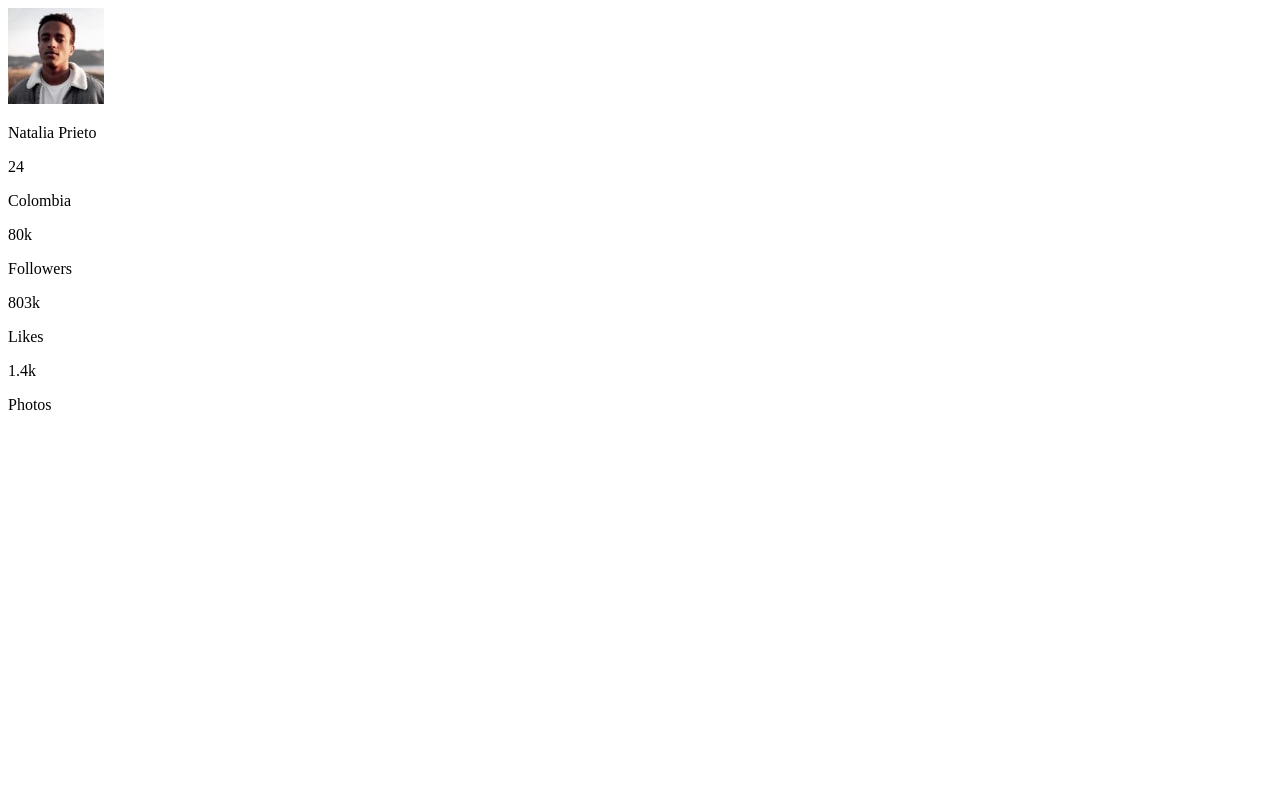
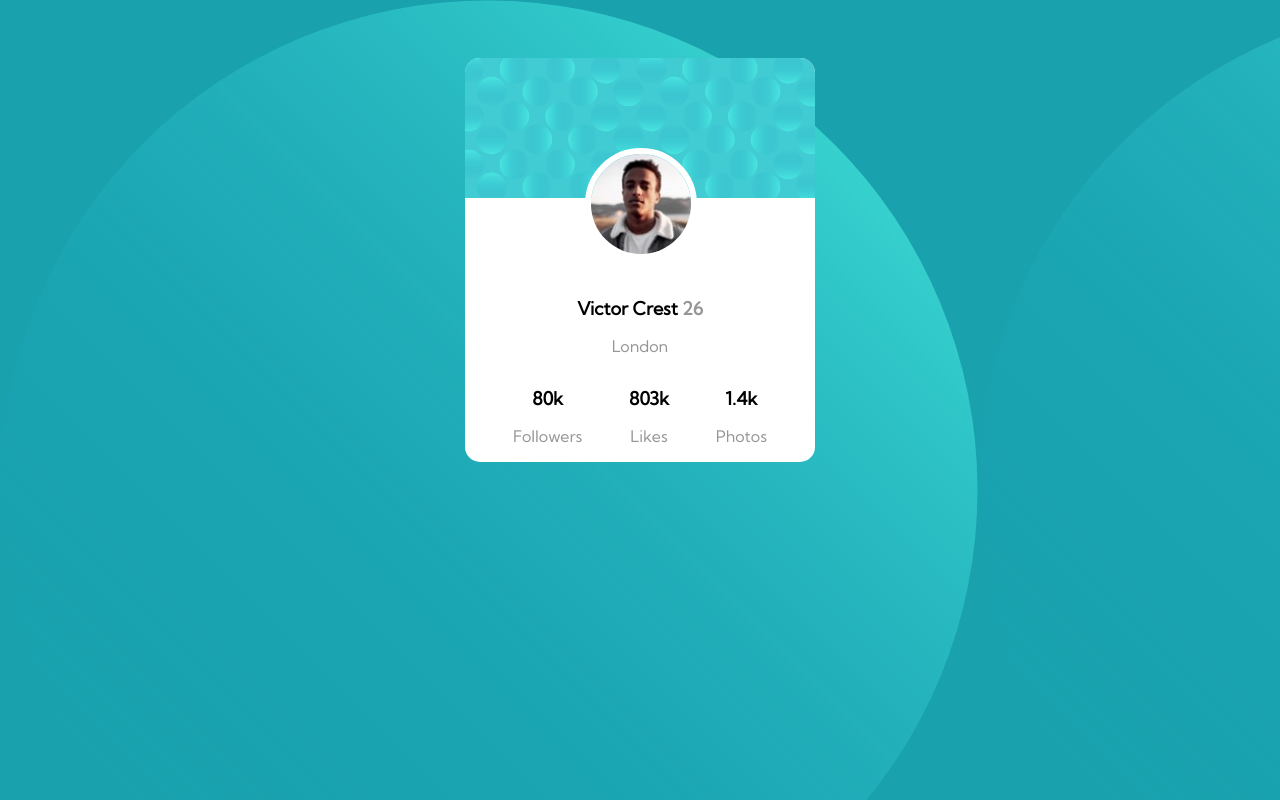
Before and after one commit to nprietoc/project-card-component, a plain HTML site: page index.html in a window 1280 px wide. Drawn offline with Linux system fonts and the light colour scheme; files whose address does not match are found by name.

Commit message:
multiples cambios: *html: se crea el componente card para mostrar la inform del usuario. *css: agregue los estilos para componente card

```diff
--- a/index.html
+++ b/index.html
@@ -4,30 +4,40 @@
     <meta charset="UTF-8">
     <meta name="viewport" content="width=device-width, initial-scale=1.0">
     <title>Card</title>
+    <link rel="stylesheet" href="src/css/styles.css">
+    <link rel="preconnect" href="https://fonts.gstatic.com">
+<link href="https://fonts.googleapis.com/css2?family=Kumbh+Sans&display=swap" rel="stylesheet">
+
 </head>
-<body>
-    <img src="src/img/image-victor.jpg" alt="imagen Victor">
-    <main class="principal">
-        <article>
-            <p>Natalia Prieto</p>
-        </article>
-        <article>
-            <p>24</p>
-        </article>
-        <article>
-            <p>Colombia</p>
-        </article>
-        <article>
-            <p>80k</p>
-            <p>Followers</p>
-        </article>
-        <article>
-            <p>803k</p>
-            <p>Likes</p>
-        </article>
-        <article>
-            <p>1.4k</p>
-            <p>Photos</p>
+<body class="principal">
+    <main class="flex">
+
+        <article class="card">
+            <img class="card-head" src="src/img/bg-pattern-card.svg" alt="pattern card">
+
+            <div class="imagen">
+                <img class="imagen-head" src="src/img/image-victor.jpg" alt="imagen Victor">
+                <h1 class="nombre-card"> Victor Crest
+                <span>26</span>
+                </h1>
+                <p class="pais">London</p>
+            </div>
+
+            <div class="footer">
+                <div>
+                    <h2>80k</h2>
+                    <p class="descriptiva">Followers</p>
+                </div>
+                <div>
+                    <h2>803k</h2>
+                    <p class="descriptiva">Likes</p>
+                </div>
+                <div>
+                    <h2>1.4k</h2>
+                    <p class="descriptiva">Photos</p>
+                </div>
+            </div>
+
         </article>
     </main>
 </body>
--- /dev/null
+++ b/src/css/styles.css
@@ -0,0 +1,69 @@
+.principal{
+    background: hsl(185, 75%, 39%);
+    font-family: 'Kumbh Sans', sans-serif;
+    background-image: url(file:///C:/Users/Dell/AppData/Local/Temp/Rar$DIa0.571/bg-pattern-top.svg);
+
+}
+
+.flex{
+    display: flex;
+    justify-content: center;
+    align-items: center;
+
+}
+
+.card{
+    background-color: white;
+    margin: 50px 80px 50px 80px;
+    position: relative;
+    border-radius: 15px;
+}
+
+.card-head{
+    border-top-left-radius: 15px;
+    border-top-right-radius: 15px;
+}
+
+.imagen-head{
+    width:100px;
+    height:100px;
+    border-radius: 150px;
+    position: absolute;
+    top: 90px;
+    left: 120px;
+    border: 6px solid white;
+}
+
+.nombre-card{
+    text-align: center;
+    padding-top: 80px;
+    font-size: 18px;
+}
+
+span{
+    color: hsl(0, 0%, 59%);
+}
+
+.pais{
+    text-align: center;
+    color: hsl(0, 0%, 59%);
+}
+
+.footer{
+    display: flex;
+    /* margin: 20px 20px 20px 20px; */
+    justify-content: space-between;
+    padding: 0 3rem;
+}
+
+.footer div {
+    text-align: center;
+}
+
+h2{
+    font-size: 18px;
+}
+
+.descriptiva{
+    color: hsl(0, 0%, 59%);
+}
```
